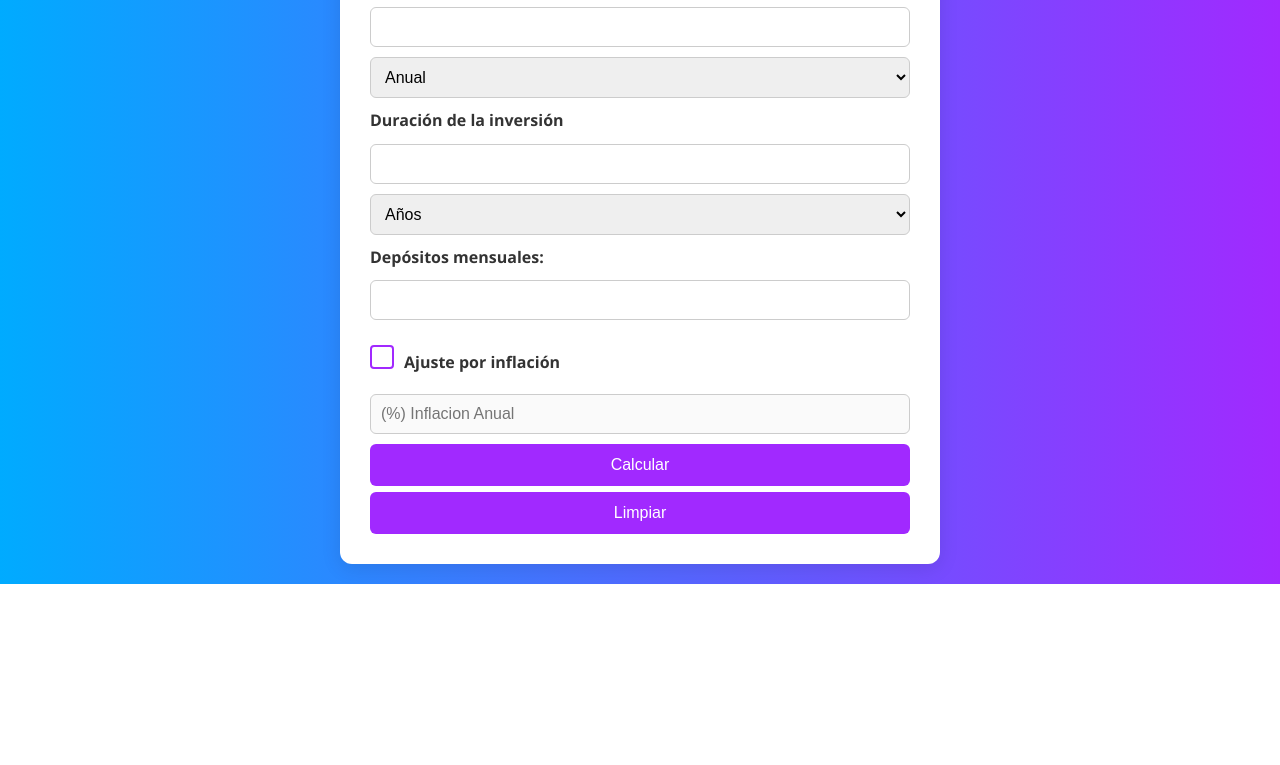
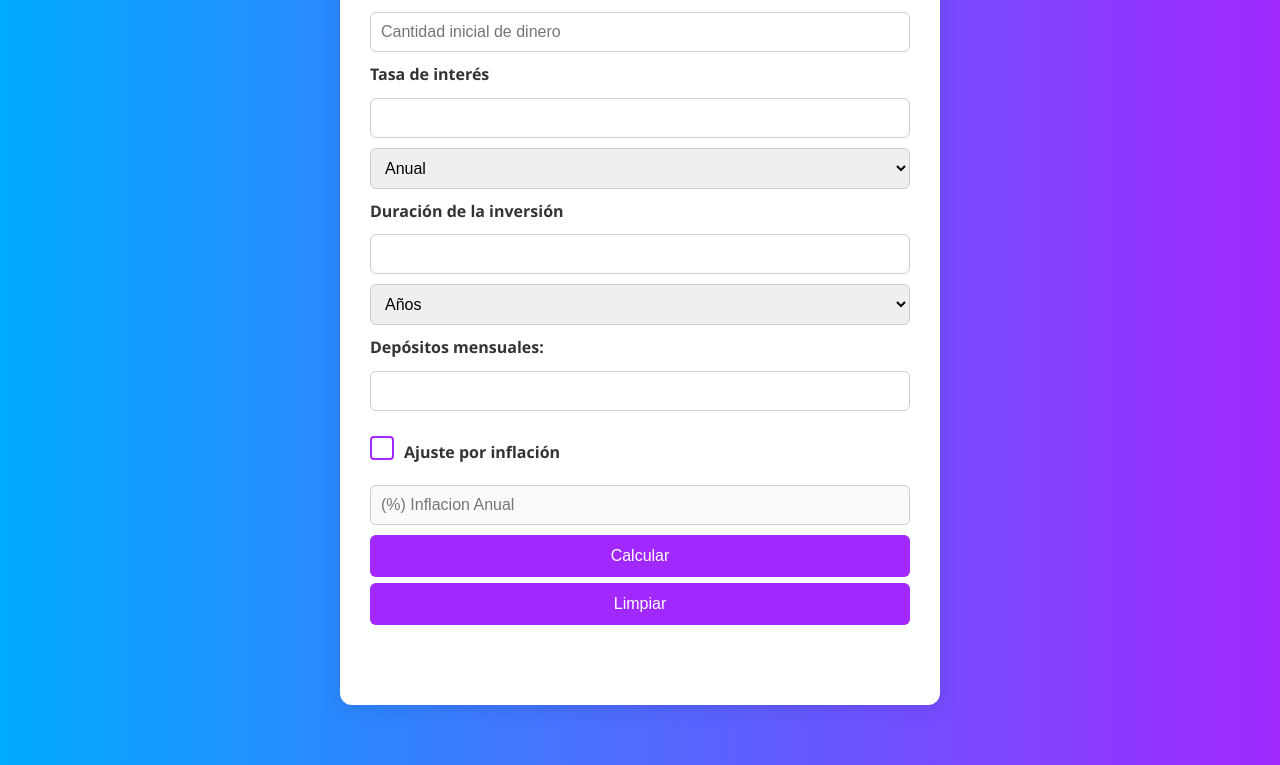
Before and after one commit to LunaEmiliano/Calculadora-de-Interes-Compuesto, a plain HTML site: page index.html in a window 1280 px wide. Shown: the part 216-981 px from the top of the page. Before the commit the page ends 800 px from the top, so only its background shows below. Drawn offline with nearby package versions, Linux system fonts and the light colour scheme.

Commit message:
Update style.css

```diff
--- a/style.css
+++ b/style.css
@@ -11,22 +11,25 @@ body {
     color: #333;
     line-height: 1.6;
     padding: 20px;
+    display: flex;
+    flex-direction: column;
+    align-items: center;
+    justify-content: start;
+    min-height: 100vh;
 }
 
 /* 2- Container principal */
 .container {
-    max-width: 600px;
-    max-height: 95vh;
-    display: flex;
-    flex-direction: column;
-    justify-content: center;
-    margin: 0 auto;
-    padding: 30px;
-    background-color: white;
-    box-shadow: 0 4px 20px rgba(0, 0, 0, 0.1);
-    box-shadow: 0 4px 20px rgba(0, 0, 0, 0.1);
-    border-radius: 12px;
+  max-width: 600px;
+  width: 100%;
+  margin: 40px auto;
+  padding: 30px;
+  background-color: white;
+  box-shadow: 0 4px 20px rgba(0, 0, 0, 0.1);
+  border-radius: 12px;
+  animation: fadeInUp 0.8s ease-out both;
 }
+
 
 /* 3- Estilizar forms e inputs */
 form label {
@@ -204,8 +207,7 @@ button[type="submit"]:active {
         padding: 20px;
         width: 95vw;
         max-width: none;
-        min-height: 90vh;
-        margin: 5vh auto;
+        margin: 20px auto;
     }
 
     input, select {
```
